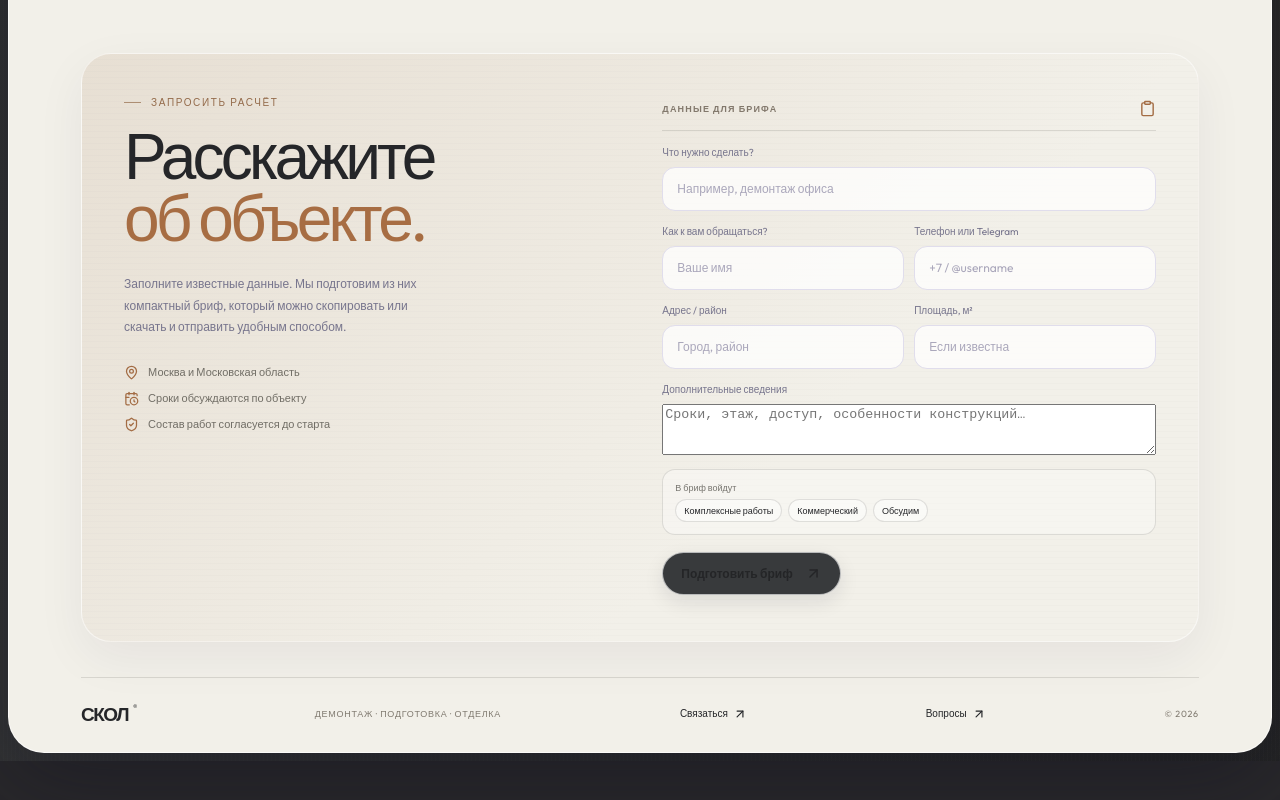
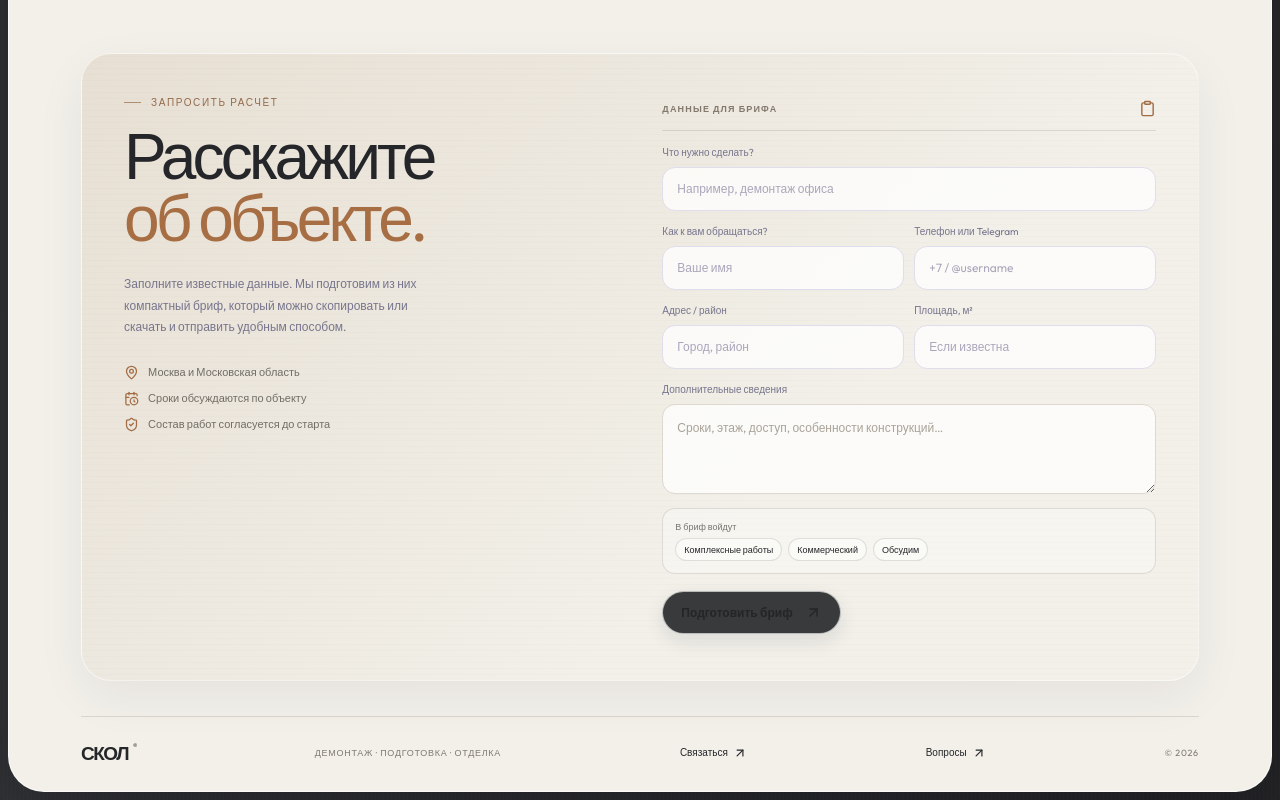
Before and after one commit to borzenkoofficial-lab/Test-skol, a React (Vite) app: page / in a window 1280 px wide. Shown: the part 5074-5874 px from the top of the page. Before the commit the page ends 5835 px from the top, so only its background shows below. Built offline with nearby package versions, Linux system fonts and the light colour scheme.

Commit message:
Match contact textarea styling to input fields in both themes

```diff
--- a/src/styles.css
+++ b/src/styles.css
@@ -1619,3 +1619,33 @@ button:disabled { cursor: not-allowed; opacity: .55; }
 @media (prefers-reduced-motion: reduce) {
   .faq-item>p { animation:none; }
 }
+
+
+/* Text-area styling keeps the full request form visually consistent. */
+.contact-form textarea {
+  width:100%;
+  min-width:0;
+  min-height:90px;
+  padding:13px 14px;
+  border:1px solid #ded8ce;
+  border-radius:13px;
+  outline:none;
+  color:#242527;
+  background:rgba(255,255,255,.75);
+  font:400 12px 'Outfit',sans-serif;
+  line-height:1.65;
+  resize:vertical;
+  transition:border .2s,background .2s,box-shadow .2s;
+}
+.contact-form textarea:focus {
+  border-color:#be926d;
+  background:#fff;
+  box-shadow:0 0 0 3px rgba(184,121,77,.09);
+}
+.contact-form textarea::placeholder { color:#aaa399; }
+.dark .contact-form textarea {
+  border-color:#ffffff1b;
+  color:#f2efff;
+  background:#ffffff0b;
+}
+.dark .contact-form textarea::placeholder { color:#9691ad; }
```
